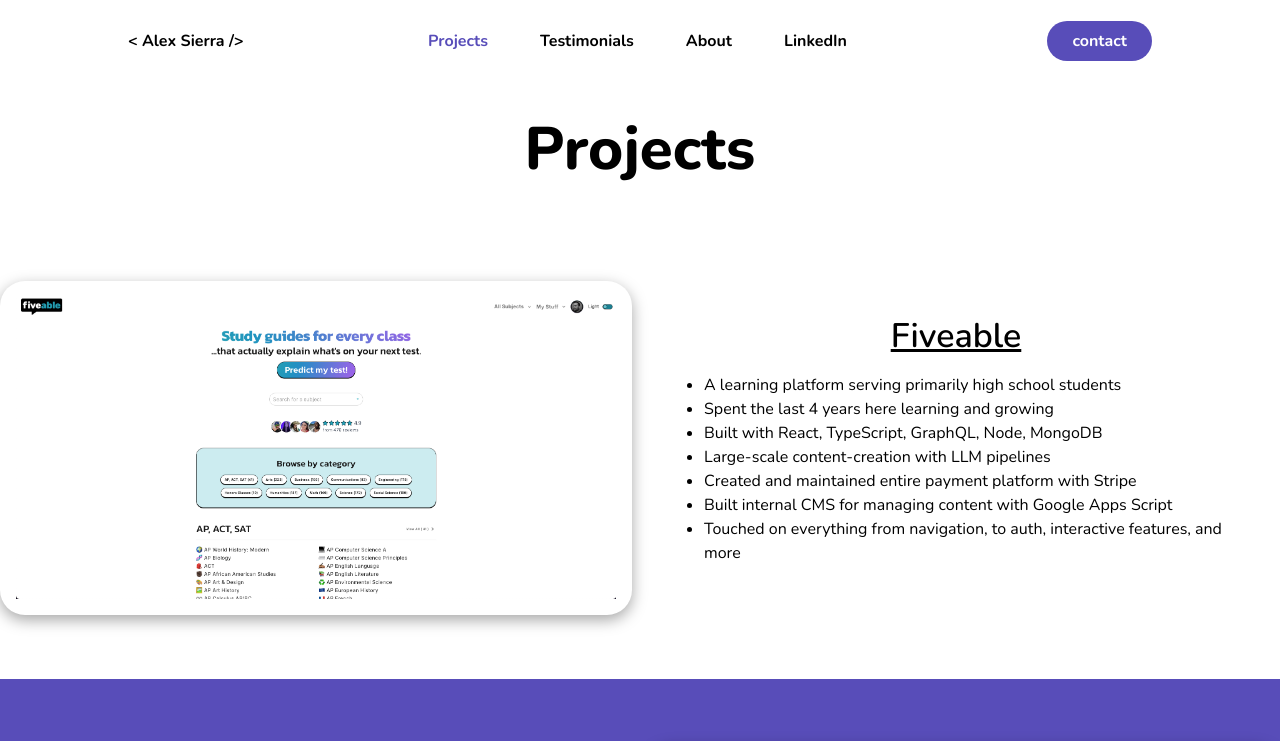
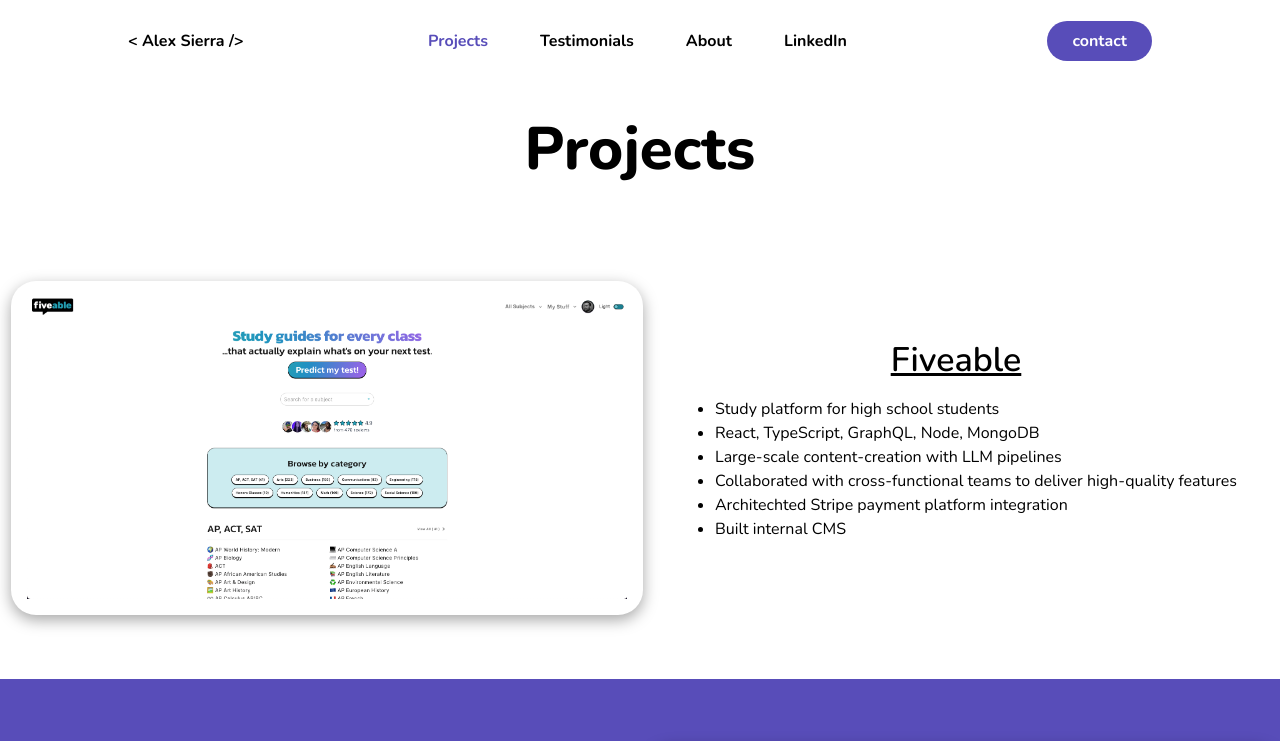
Before and after one commit to alexandercsierra/portfolio-2024, a React (Vite) app: page /projects in a window 1280 px wide. Shown: the top 741 px of the page. Built offline with nearby package versions, Linux system fonts and the light colour scheme.

Commit message:
update fiveable details

```diff
--- a/src/constants/projectData.ts
+++ b/src/constants/projectData.ts
@@ -4,13 +4,12 @@
     title: "Fiveable",
     url: "https://library.fiveable.me/",
     descArr: [
-      "A learning platform serving primarily high school students",
-      "Spent the last 4 years here learning and growing",
-      "Built with React, TypeScript, GraphQL, Node, MongoDB",
+      "Study platform for high school students",
+      "React, TypeScript, GraphQL, Node, MongoDB",
       "Large-scale content-creation with LLM pipelines",
-      "Created and maintained entire payment platform with Stripe",
-      "Built internal CMS for managing content with Google Apps Script",
-      "Touched on everything from navigation, to auth, interactive features, and more",
+      "Collaborated with cross-functional teams to deliver high-quality features",
+      "Architechted Stripe payment platform integration",
+      "Built internal CMS",
     ],
     description:
       "I have worked on a payment platform that allows users to pay for services using their credit card. The platform is built using React, Redux, and TypeScript. I have also worked on the backend using Node.js and Express.js. The platform is integrated with Stripe for payment processing. I have also worked on the admin dashboard that allows the admin to view and manage transactions. The platform is deployed on AWS using EC2 and RDS.",
```
